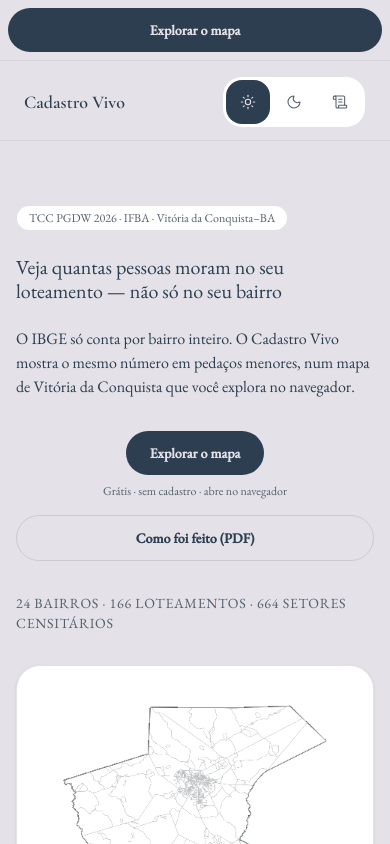
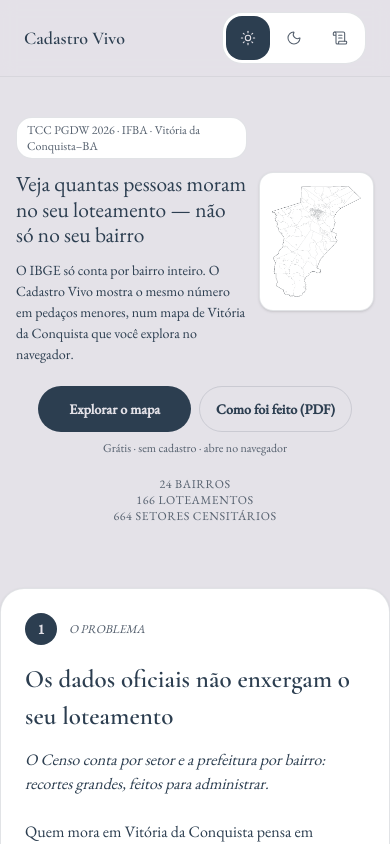
Before and after one commit to pedrovitorsilva/tcc_teste, a Next.js app: page / in a window 390 px wide. Shown: the top 844 px of the page. Built offline with nearby package versions, Linux system fonts and the light colour scheme.

Commit message:
feat(landing): mobile-friendly hero layout
Keep the two-column hero on mobile with a smaller map card and fluid
font sizes, move the CTAs to a centered row below, and drop the fixed
top CTA bar on mobile.

Co-Authored-By: Claude Sonnet 5.5 <noreply@anthropic.com>

```diff
--- a/src/app/globals.css
+++ b/src/app/globals.css
@@ -238,8 +238,11 @@ body {
 
   /* Hero da landing page — compacto */
   .cv-title-hero {
-    font-size: clamp(20px, 4vw, 48px);
+    font-size: clamp(20px, 5.5vw, 48px);
     line-height: 1.2;
+  }
+  @media (min-width: 768px) {
+    .cv-title-hero { font-size: clamp(20px, 4vw, 48px); }
   }
 
   /* Título flutuante — breadcrumb */
--- a/src/app/page.tsx
+++ b/src/app/page.tsx
@@ -1,11 +1,11 @@
 import {
   LandingHeader, Hero, ProblemSection, ImportanceSection, CtaSection,
-  ProposalSection, TransparencySection, LandingFooter, StickyMobileCta,
+  ProposalSection, TransparencySection, LandingFooter,
 } from '@/components/landing';
 
 export default function Landing() {
   return (
-    <div className="pt-16 md:pt-0">
+    <div>
       <LandingHeader showCta />
       <main>
         <Hero
@@ -65,7 +65,6 @@ export default function Landing() {
         />
       </main>
       <LandingFooter />
-      <StickyMobileCta />
     </div>
   );
 }
--- a/src/components/landing/Hero.tsx
+++ b/src/components/landing/Hero.tsx
@@ -13,29 +13,43 @@ export function Hero({
   cta_secondary: Cta;
 }) {
   return (
-    <section className="relative bg-page py-16 md:py-24">
+    <section className="relative bg-page py-10 md:py-24">
       <div className="mx-auto max-w-240 px-4 md:px-6">
-        <div className="grid items-center gap-8 md:grid-cols-2 md:gap-12">
-          <div>
-            <p className="mb-6 inline-block rounded-full border border-cv-border bg-panel px-3 py-1 text-xs text-ink-soft">
-              {credibility}
-            </p>
-            <h1 className="cv-title-hero">{headline}</h1>
-            <p className="cv-lead mt-6">{subheadline}</p>
-            <div className="mt-8 flex flex-col gap-4 md:flex-row md:items-start">
-              <div className="flex flex-col items-center gap-2 md:items-start">
-                <CtaButton {...cta_primary} />
-                <span className="text-xs text-ink-soft">Grátis · sem cadastro · abre no navegador</span>
+        {/* Mobile: linha 1 = texto + mapa (~1/3); linha 2 = botões. `contents` solta os filhos no grid; md+: volta a ser a coluna esquerda. */}
+        <div className="grid grid-cols-[minmax(0,1fr)_minmax(0,0.5fr)] items-center gap-x-3 gap-y-5 md:grid-cols-2 md:gap-12">
+          <div className="contents md:block">
+            <div>
+              <p className="mb-3 inline-block rounded-2xl border border-cv-border bg-panel px-2.5 py-1 text-xs text-ink-soft md:mb-6 md:rounded-full md:px-3">
+                {credibility}
+              </p>
+              <h1 className="cv-title-hero">{headline}</h1>
+              <p className="cv-lead mt-3 text-[length:clamp(14px,3.6vw,16px)] md:mt-6 md:text-base">{subheadline}</p>
+            </div>
+            <div className="col-span-2 row-start-2 md:col-auto md:row-auto md:mt-8">
+              {/* w-fit: a subdiv tem a largura da linha de botões; a legenda centraliza nela no desktop. */}
+              <div className="mx-auto w-fit">
+                {/* Mobile: auto-cols-fr + w-fit => as duas colunas têm a largura do botão mais largo (mesmo tamanho). */}
+                <div className="grid auto-cols-fr grid-flow-col gap-2 md:flex md:gap-4">
+                  <CtaButton {...cta_primary} className="px-4 md:px-6" />
+                  <CtaButton {...cta_secondary} variant="ghost" target="_blank" className="px-4 md:px-6" />
+                </div>
+                <p className="mt-2 text-center text-xs text-ink-soft">
+                  Grátis · sem cadastro · abre no navegador
+                </p>
               </div>
-              <CtaButton {...cta_secondary} variant="ghost" target="_blank" />
+              {/* Mobile: um dado por linha, centralizado; md+: uma linha com separador "·". */}
+              <p className="mt-5 text-center text-xs uppercase tracking-wider text-ink-soft md:mt-8 md:text-left md:text-sm">
+                <span className="block md:inline">24 bairros</span>
+                <span className="hidden md:inline"> · </span>
+                <span className="block md:inline">166 loteamentos</span>
+                <span className="hidden md:inline"> · </span>
+                <span className="block md:inline">664 setores censitários</span>
+              </p>
             </div>
-            <p className="mt-8 text-sm uppercase tracking-wider text-ink-soft">
-              24 bairros · 166 loteamentos · 664 setores censitários
-            </p>
           </div>
-          <div className="rounded-3xl border border-cv-border bg-panel p-6 shadow-sm">
+          <div className="col-start-2 row-start-1 rounded-xl border border-cv-border bg-panel p-2 shadow-sm md:col-auto md:row-auto md:rounded-3xl md:p-6">
             <MapImage className="mx-auto w-full max-w-72 rounded-lg" />
-            <p className="mt-4 text-center text-sm text-ink-soft">
+            <p className="mt-4 hidden text-center text-sm text-ink-soft md:block">
               Vitória da Conquista
             </p>
           </div>
```
